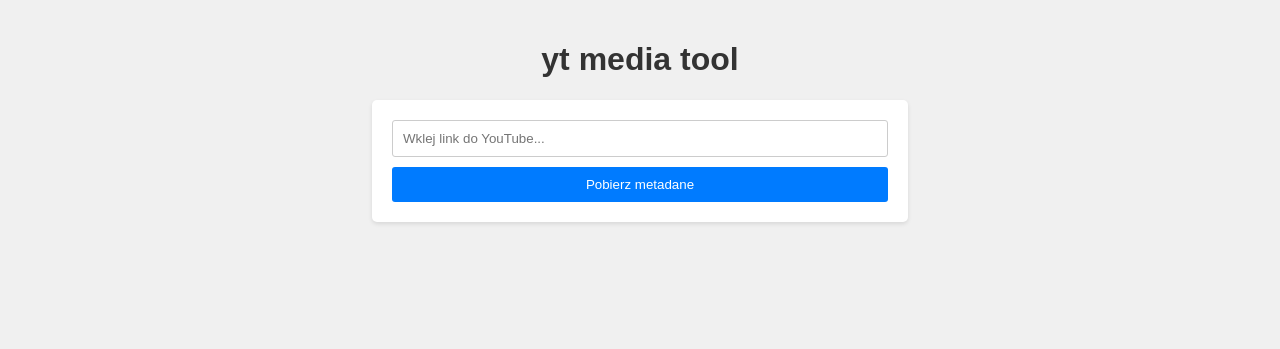
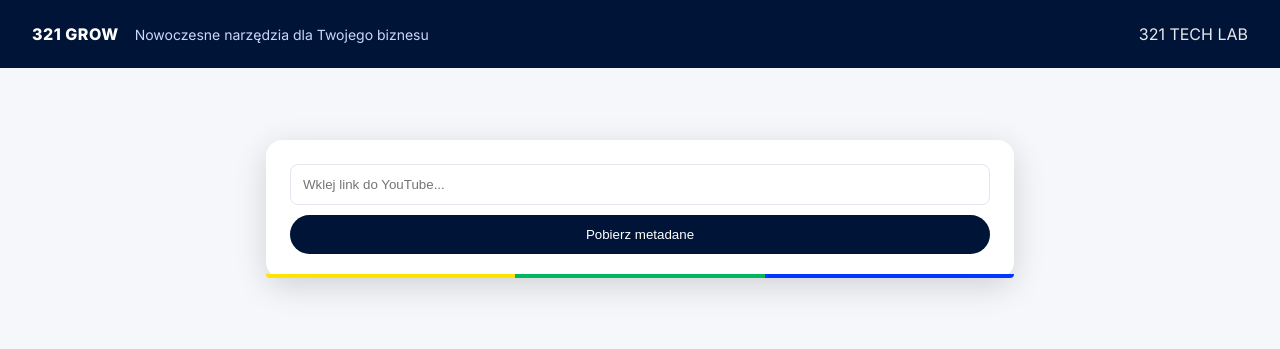
Before and after one commit to AiPulseInc/yt-media-tool, a FastAPI app: page / in a window 1280 px wide. Shown: the top 349 px of the page. Run offline with FastAPI, Linux system fonts and the light colour scheme.

Commit message:
style: modernize UI with CSS variables and professional design system

```diff
--- a/static/style.css
+++ b/static/style.css
@@ -1,50 +1,107 @@
+:root {
+    /* Colors */
+    --color-primary: #001437;
+    --color-accent: #0038FF;
+    --color-accent-2: #00B65E;
+    --color-yellow: #FDE300;
+    --color-text: #0A0A0A;
+    --color-text-light: #666666;
+    --color-bg: #ffffff;
+
+    /* Typography */
+    --font-family: 'Inter', sans-serif;
+    --h1-size: 48px;
+    --h1-weight: 700;
+    --h2-size: 24px;
+    --h2-weight: 600;
+    --body-size: 16px;
+    --body-line: 1.5;
+
+    /* Spacing */
+    --space-xs: 8px;
+    --space-sm: 16px;
+    --space-md: 24px;
+    --space-lg: 32px;
+    --space-xl: 48px;
+
+    /* Shadows */
+    --shadow-card: 0 8px 32px rgba(0, 0, 0, 0.15);
+    --shadow-card-hover: 0 12px 48px rgba(0, 0, 0, 0.2);
+}
+
 body {
-    font-family: sans-serif;
-    background-color: #f0f0f0;
-    color: #333;
+    font-family: var(--font-family);
+    background-color: #f5f7fb;
+    color: var(--color-text);
     margin: 0;
-    padding: 20px;
+}
+
+.page-container {
+    max-width: 1200px;
+    margin: 0 auto;
+    padding: var(--space-xl) var(--space-md);
 }
 
 .container {
-    background-color: #fff;
-    padding: 20px;
-    border-radius: 5px;
-    box-shadow: 0 2px 4px rgba(0,0,0,0.1);
-    margin: 20px auto; /* Center the container and add vertical margin */
-    max-width: 40%; /* Limit width to 40% of the page */
+    background-color: var(--color-bg);
+    padding: var(--space-md);
+    border-radius: 16px;
+    box-shadow: var(--shadow-card);
+    margin: var(--space-md) auto;
+    max-width: 700px;
+    position: relative;
+}
+
+.container.card::after {
+    content: '';
+    position: absolute;
+    left: 0;
+    right: 0;
+    height: 4px;
+    bottom: 0;
+    background: linear-gradient(to right, var(--color-yellow) 33.33%, var(--color-accent-2) 33.33%, var(--color-accent-2) 66.66%, var(--color-accent) 66.66%);
+    border-bottom-left-radius: 16px;
+    border-bottom-right-radius: 16px;
+}
+
+.container.card:hover {
+    box-shadow: var(--shadow-card-hover);
 }
 
 h1 {
-    text-align: center;
+    font-size: var(--h1-size);
+    font-weight: var(--h1-weight);
+    color: var(--color-primary);
+    margin: 0 0 var(--space-md);
 }
 
 input[type="text"] {
     width: 100%;
-    padding: 10px;
-    border: 1px solid #ccc;
-    border-radius: 3px;
+    padding: 12px;
+    border: 1px solid #e3e6ef;
+    border-radius: 8px;
     box-sizing: border-box; /* Important */
 }
 
 button {
     width: 100%;
-    padding: 10px;
-    background-color: #007bff;
-    color: white;
+    padding: 12px 24px;
+    background-color: var(--color-primary);
+    color: #ffffff;
     border: none;
-    border-radius: 3px;
+    border-radius: 24px;
     cursor: pointer;
     margin-top: 10px;
+    transition: all 0.2s ease-in-out;
 }
 
 button:hover {
-    background-color: #0056b3;
+    background-color: var(--color-accent);
 }
 
 .loader {
     border: 4px solid #f3f3f3; /* Light grey */
-    border-top: 4px solid #3498db; /* Blue */
+    border-top: 4px solid var(--color-accent); /* Blue */
     border-radius: 50%;
     width: 20px;
     height: 20px;
@@ -88,7 +145,6 @@ button:hover {
     width: 100%;
     height: 100%;
     overflow: auto;
-    background-color: rgb(0,0,0);
     background-color: rgba(0,0,0,0.4);
 }
 
@@ -96,9 +152,34 @@ button:hover {
     background-color: #fefefe;
     margin: 15% auto;
     padding: 20px;
-    border: 1px solid #888;
+    border: 1px solid #e3e6ef;
     width: 80%;
     max-width: 500px;
     text-align: center;
-    border-radius: 5px;
+    border-radius: 12px;
+    box-shadow: var(--shadow-card);
 }
+
+/* Header */
+.app-header {
+    background: var(--color-primary);
+    color: #ffffff;
+    padding: 24px 32px;
+    display: flex;
+    justify-content: space-between;
+    align-items: center;
+}
+.brand {
+    display: flex;
+    align-items: baseline;
+    gap: var(--space-sm);
+}
+.brand .logo { font-weight: 800; letter-spacing: 0.5px; }
+.brand .tagline { color: #cbd6ff; font-size: 14px; }
+.header-right { opacity: 0.9; }
+
+/* Responsive */
+@media (max-width: 768px) {
+    .container { max-width: 100%; }
+    .modal-content { width: 92%; }
+}
--- a/templates/index.html
+++ b/templates/index.html
@@ -5,11 +5,21 @@
     <title>yt media tool</title>
     <link rel="stylesheet" href="/static/style.css">
     <link rel="icon" href="/static/favicon.ico" type="image/x-icon">
+    <link rel="preconnect" href="https://fonts.googleapis.com">
+    <link rel="preconnect" href="https://fonts.gstatic.com" crossorigin>
+    <link href="https://fonts.googleapis.com/css2?family=Inter:wght@400;600;700;800&display=swap" rel="stylesheet">
 </head>
 <body>
-    <h1>yt media tool</h1>
+    <header class="app-header">
+        <div class="brand">
+            <div class="logo">321 GROW</div>
+            <div class="tagline">Nowoczesne narzędzia dla Twojego biznesu</div>
+        </div>
+        <div class="header-right">321 TECH LAB</div>
+    </header>
 
-    <div id="metadataContainer" class="container">
+    <div class="page-container">
+    <div id="metadataContainer" class="container card">
         <form id="metadataForm">
             <input type="text" id="youtubeUrl" placeholder="Wklej link do YouTube..." required>
             <button type="submit" id="metadataButton">Pobierz metadane</button>
@@ -18,7 +28,7 @@
         <div id="error" class="error-message" style="display: none;"></div>
     </div>
 
-    <div id="metadataResult" class="container" style="display: none;">
+    <div id="metadataResult" class="container card" style="display: none;">
         <h2 id="videoTitle"></h2>
         <p>Autor: <span id="videoAuthor"></span></p>
         <img id="videoThumbnail" src="" alt="Miniatura filmu" style="max-width: 100%;">
@@ -35,6 +45,8 @@
         <div id="downloadStatus" class="status-message" style="display: none;"></div>
     </div>
 
+    </div>
+
     <div id="progressModal" class="modal" style="display: none;">
         <div class="modal-content">
             <p id="progressText"></p>
@@ -42,6 +54,6 @@
         </div>
     </div>
 
-    <script src="/static/script.js?v=5"></script>
+    <script src="/static/script.js?v=6"></script>
 </body>
 </html>
```
Also changed, not shown: design-system.json (added, +122 -0 lines).
